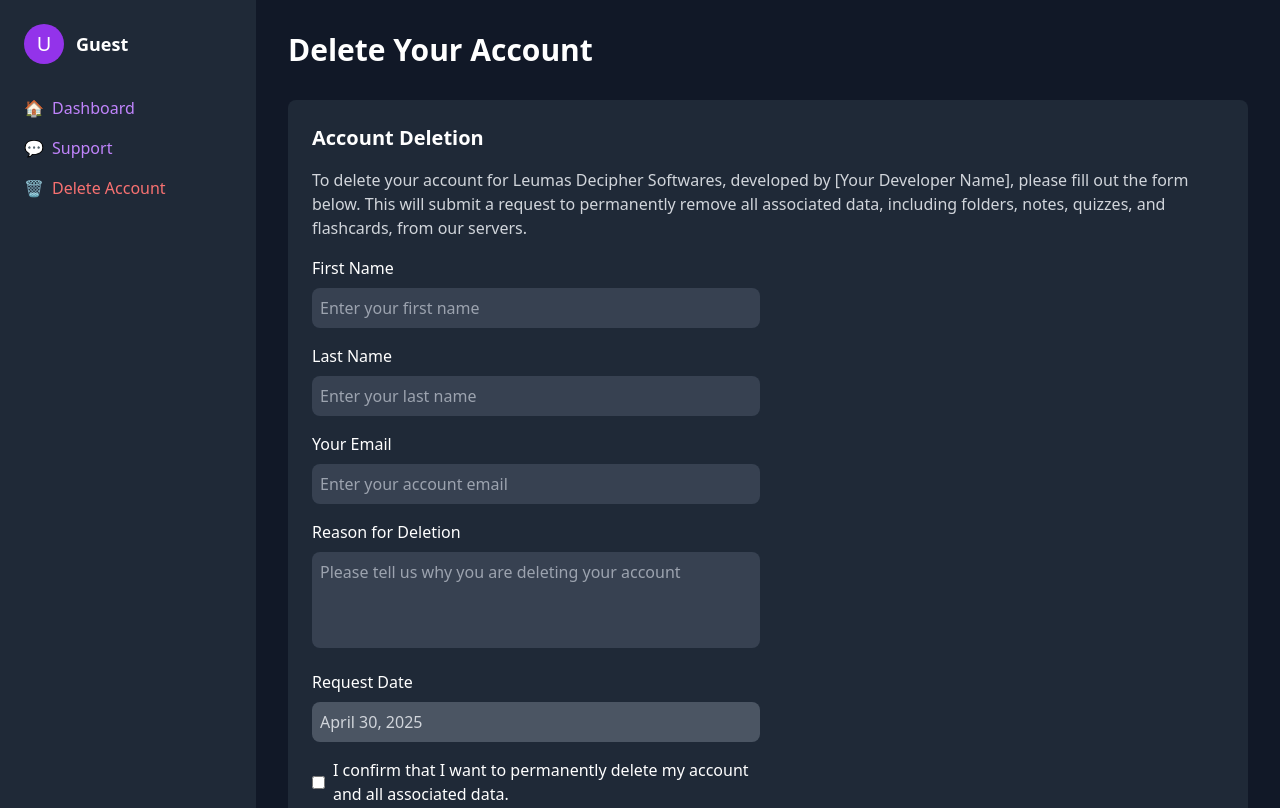
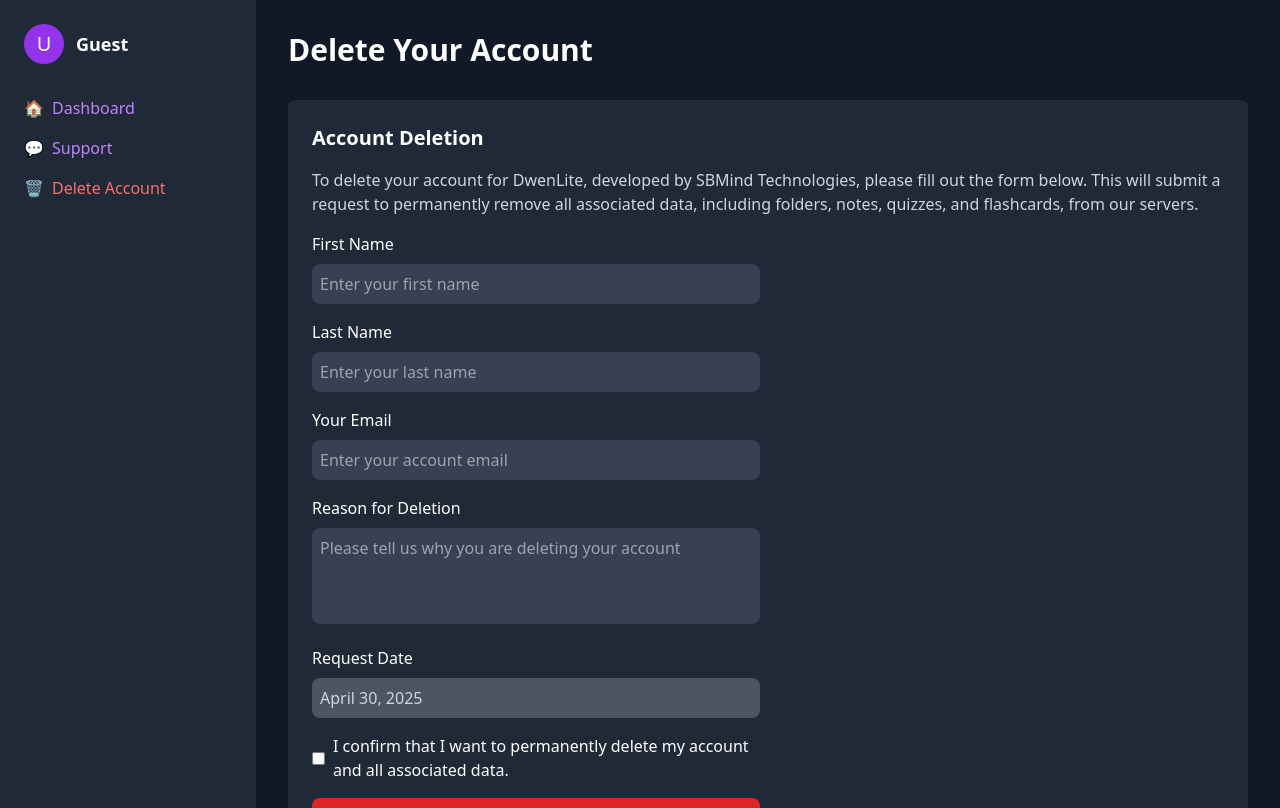
Before and after one commit to SamuelBempah/dwenlite, a React (Vite) app in the folder dwenlite/: page /delete-account in a window 1280 px wide. Shown: the top 808 px of the page. Built offline with nearby package versions, Linux system fonts and the light colour scheme.

Commit message:
changed text in deletion request form

```diff
--- a/dwenlite/src/pages/DeleteAccount.jsx
+++ b/dwenlite/src/pages/DeleteAccount.jsx
@@ -140,7 +140,7 @@ function DeleteAccount() {
         <div className="bg-gray-800 p-4 md:p-6 rounded-lg">
           <h2 className="text-lg md:text-xl font-semibold mb-4">Account Deletion</h2>
           <p className="text-gray-300 text-sm md:text-base mb-4">
-            To delete your account for Leumas Decipher Softwares, developed by [Your Developer Name], please fill out the form below. This will submit a request to permanently remove all associated data, including folders, notes, quizzes, and flashcards, from our servers.
+            To delete your account for DwenLite, developed by SBMind Technologies, please fill out the form below. This will submit a request to permanently remove all associated data, including folders, notes, quizzes, and flashcards, from our servers.
           </p>
           <div className="max-w-md">
             <div className="mb-4">
```
